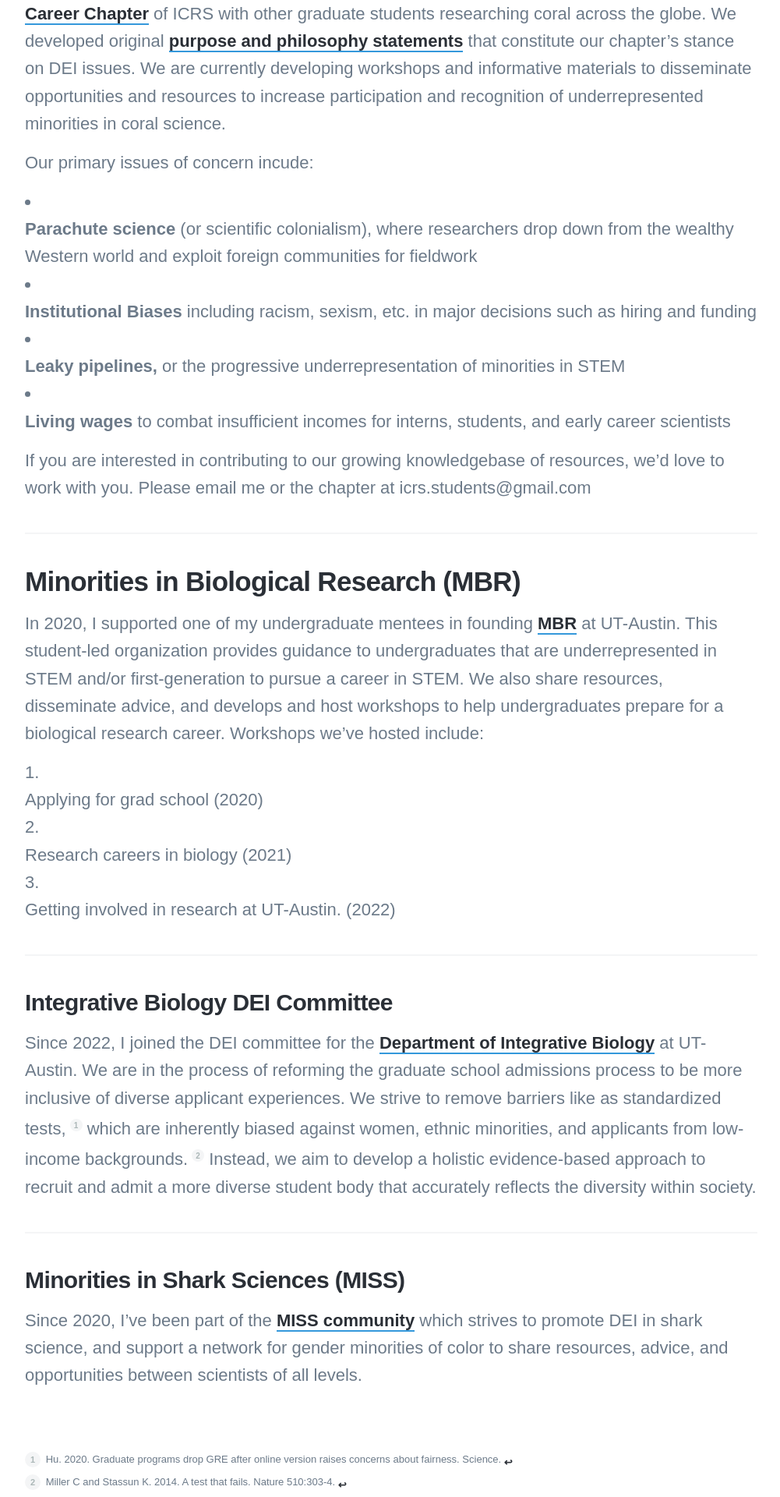
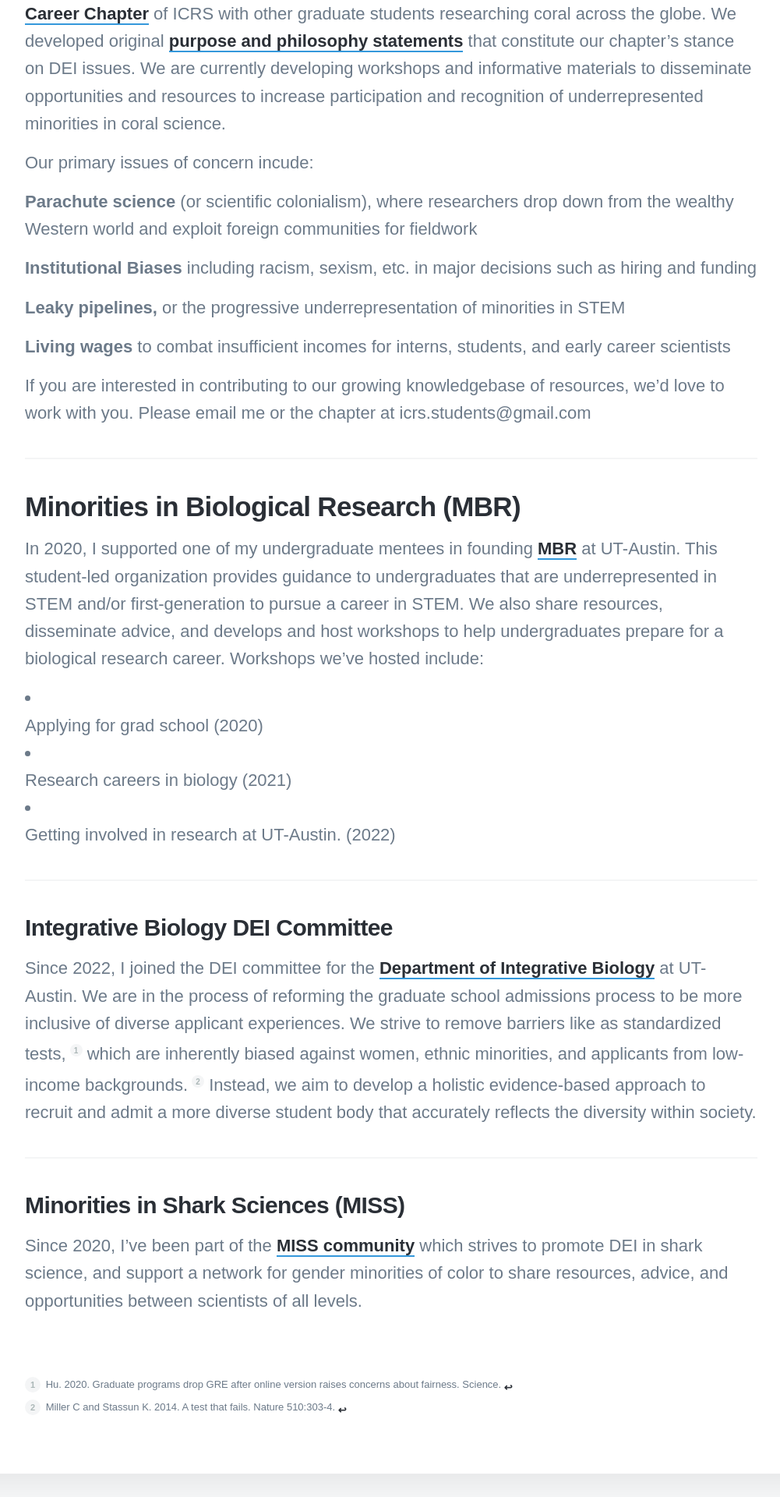
Before and after one commit to kristinaleilani/kristinaleilani.github.io, a Jekyll site: the page built from _pages/dei.md, in a window 1280 px wide. Shown: the part 1697-3617 px from the top of the page at 78% size, without its empty margins (138-1139 px from the left). Built offline with Jekyll 4.4.1, drawn with Linux system fonts in a browser that asks for light colours; nearby versions of some CDN libraries; some web fonts are replaced.

Commit message:
Update dei.md

```diff
--- a/_pages/dei.md
+++ b/_pages/dei.md
@@ -19,13 +19,13 @@
 
 Our primary issues of concern incude:
 
-* **Parachute science** (or scientific colonialism), where researchers drop down from the wealthy Western world and exploit foreign communities for fieldwork
+**Parachute science** (or scientific colonialism), where researchers drop down from the wealthy Western world and exploit foreign communities for fieldwork
 
-* **Institutional Biases** including racism, sexism, etc. in major decisions such as hiring and funding
+**Institutional Biases** including racism, sexism, etc. in major decisions such as hiring and funding
 
-* **Leaky pipelines,** or the progressive underrepresentation of minorities in STEM
+**Leaky pipelines,** or the progressive underrepresentation of minorities in STEM
 
-* **Living wages** to combat insufficient incomes for interns, students, and early career scientists
+**Living wages** to combat insufficient incomes for interns, students, and early career scientists
 
 
 
```
Also changed, not shown: other parts of _pages/dei.md (+3 -3 lines).
